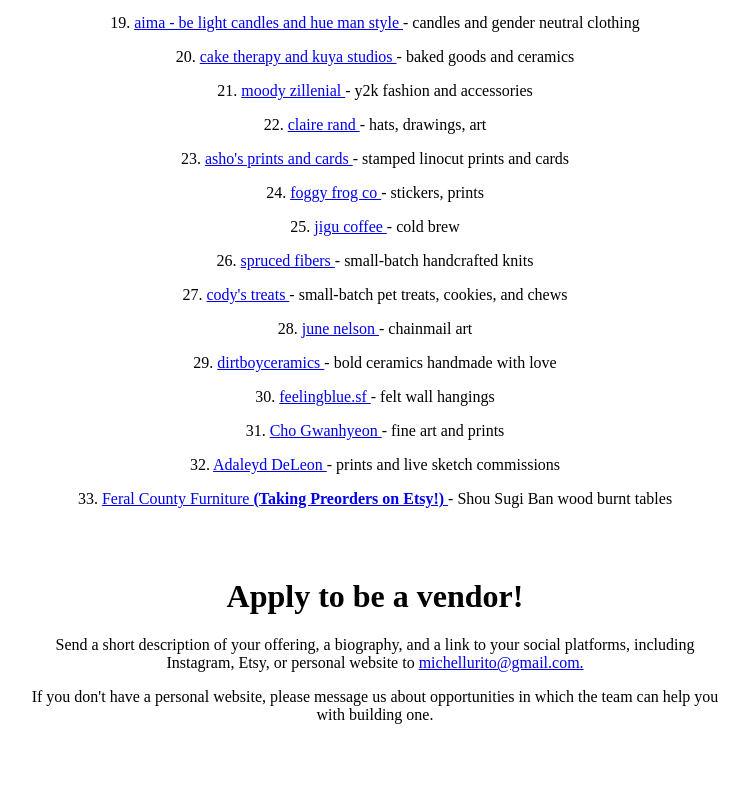
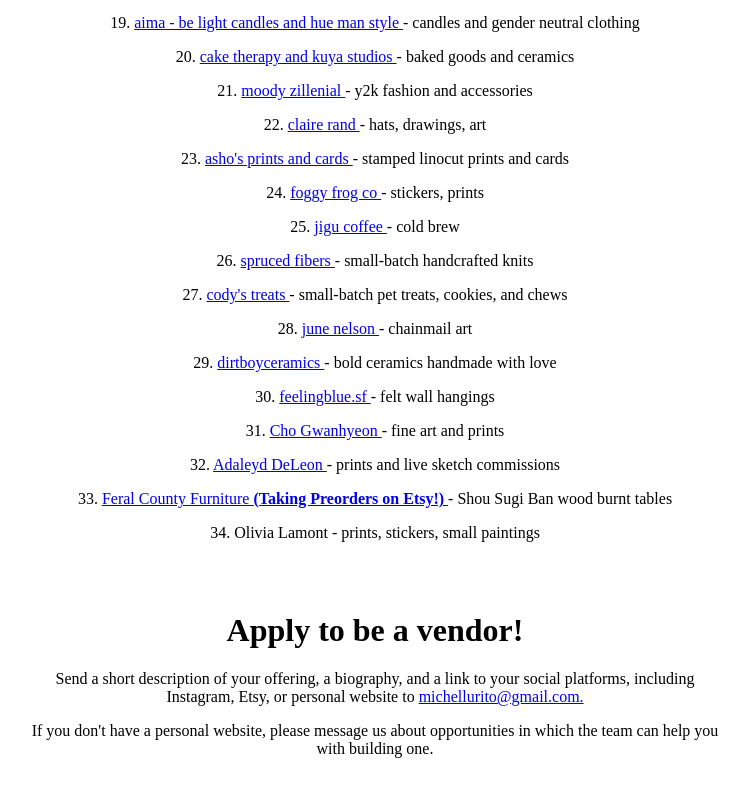
Before and after one commit to michellewong793/queer-art-fair-v2, a Next.js app: page /march-11-vendors in a window 1280 px wide. Shown: the part 844-1640 px from the top of the page, without its empty margins (265-1014 px from the left). Built offline with nearby package versions, Linux system fonts and the light colour scheme.

Commit message:
add olivia

```diff
--- a/pages/march-11-vendors.js
+++ b/pages/march-11-vendors.js
@@ -44,6 +44,7 @@ export default function March11Vendors() {
      <p> 31. <a href="https://twobaldguysart.com/collections/gwanhyeun-joe?page=3"> Cho Gwanhyeon </a> - fine art and prints </p>
      <p> 32. <a href="https://www.instagram.com/newt.kazoot"> Adaleyd DeLeon </a> - prints and live sketch commissions </p>
      <p> 33. <a href="/feralCounty"> Feral County Furniture <b> (Taking Preorders on Etsy!) </b> </a> - Shou Sugi Ban wood burnt tables </p>
+     <p> 34. Olivia Lamont  - prints, stickers, small paintings </p>
 
         <Spacer height={2} />
         <h1>Apply to be a vendor!</h1>
```
